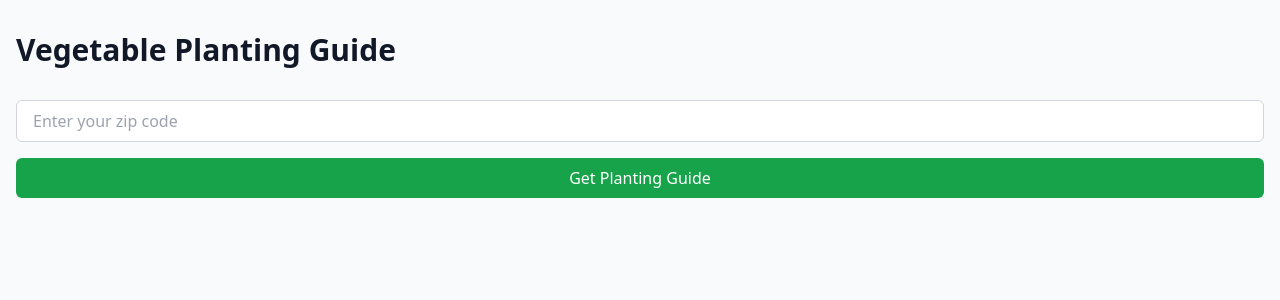
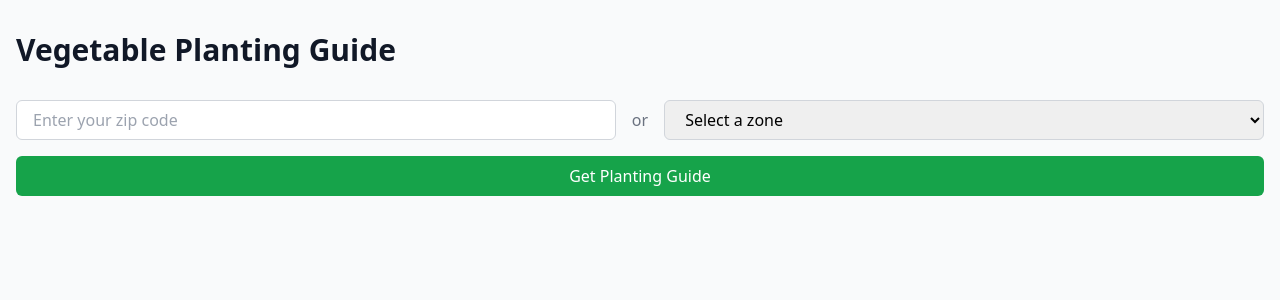
Before and after one commit to berrytechnics/Vegetable-Planting-Guide, a React (Vite) app: page / in a window 1280 px wide. Shown: the top 300 px of the page. Built offline with nearby package versions, Linux system fonts and the light colour scheme.

Commit message:
fix: synchronize input and select heights for consistent UI

```diff
--- a/src/components/ZipCodeInput.tsx
+++ b/src/components/ZipCodeInput.tsx
@@ -5,6 +5,8 @@ interface ZipCodeInputProps {
   error: string;
   onSubmit: (e: React.FormEvent) => void;
   onChange: (value: string) => void;
+  zone?: string;
+  onZoneChange?: (zone: string) => void;
 }
 
 /**
@@ -15,10 +17,28 @@ export const ZipCodeInput: React.FC<ZipCodeInputProps> = ({
   error,
   onSubmit,
   onChange,
+  zone,
+  onZoneChange,
 }) => {
+  const zones = Array.from({ length: 8 }, (_, i) => (i + 3).toString());
+
+  const handleZoneChange = (e: React.ChangeEvent<HTMLSelectElement>) => {
+    const newZone = e.target.value;
+    if (onZoneChange) {
+      onZoneChange(newZone);
+    }
+  };
+
+  const handleClearZone = () => {
+    if (onZoneChange) {
+      onZoneChange('');
+    }
+  };
+
   return (
     <form onSubmit={onSubmit} className="mb-8">
       <div className="flex flex-col sm:flex-row gap-4">
+        <div className="flex-1 flex items-center gap-4">
           <div className="flex-1">
             <input
               type="text"
@@ -27,7 +47,10 @@ export const ZipCodeInput: React.FC<ZipCodeInputProps> = ({
               placeholder="Enter your zip code"
               pattern="[0-9]{5}"
               maxLength={5}
-            className="w-full px-4 py-2 border border-gray-300 rounded-md focus:outline-none focus:ring-2 focus:ring-green-500"
+              disabled={!!zone}
+              className={`w-full h-10 px-4 border border-gray-300 rounded-md focus:outline-none focus:ring-2 focus:ring-green-500 ${
+                zone ? 'bg-gray-100 cursor-not-allowed' : ''
+              }`}
               aria-label="Zip code"
             />
             {error && (
@@ -35,6 +58,33 @@ export const ZipCodeInput: React.FC<ZipCodeInputProps> = ({
                 {error}
               </p>
             )}
+          </div>
+          <span className="text-gray-500 font-medium">or</span>
+          <div className="flex-1 relative">
+            <select
+              value={zone || ''}
+              onChange={handleZoneChange}
+              className="w-full h-10 px-4 border border-gray-300 rounded-md focus:outline-none focus:ring-2 focus:ring-green-500 focus:border-green-500"
+              data-testid="zone-select"
+            >
+              <option value="">Select a zone</option>
+              {zones.map((zoneNumber) => (
+                <option key={zoneNumber} value={zoneNumber}>
+                  Zone {zoneNumber}
+                </option>
+              ))}
+            </select>
+            {zone && (
+              <button
+                type="button"
+                onClick={handleClearZone}
+                className="absolute right-2 top-1/2 -translate-y-1/2 text-gray-500 hover:text-gray-700"
+                aria-label="Clear zone selection"
+              >
+                ✕
+              </button>
+            )}
+          </div>
         </div>
         <button
           type="submit"
```
Lines whose indentation alone changed are shown as unchanged.
